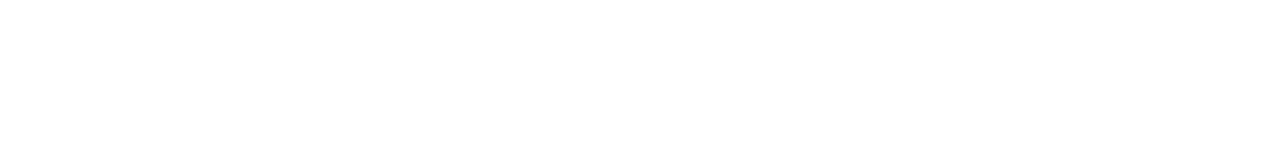
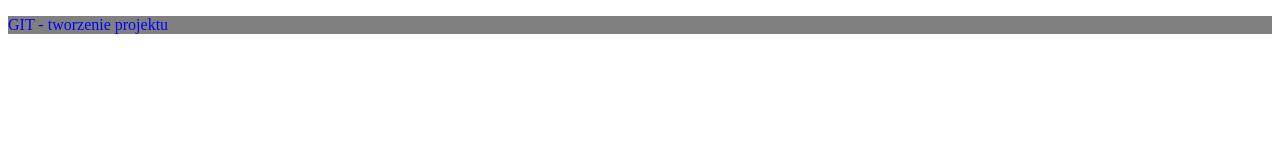
Before and after one commit to frontendpodyplomowe/git_CDV, a plain HTML site: page index.html in a window 1280 px wide. Drawn offline with Linux system fonts and the light colour scheme.

Commit message:
Linked styles with index

```diff
--- a/css/style.css
+++ b/css/style.css
@@ -0,0 +1,4 @@
+p {
+    color: blue;
+    background-color: grey;
+}
--- a/index.html
+++ b/index.html
@@ -5,8 +5,9 @@
     <meta name="viewport" content="width=device-width, initial-scale=1.0">
     <meta http-equiv="X-UA-Compatible" content="ie=edge">
     <title>GIT cwiczenia</title>
+    <link rel="stylesheet" href="css/style.css">
 </head>
 <body>
-
+    <p>GIT - tworzenie projektu</p>
 </body>
 </html>
```
